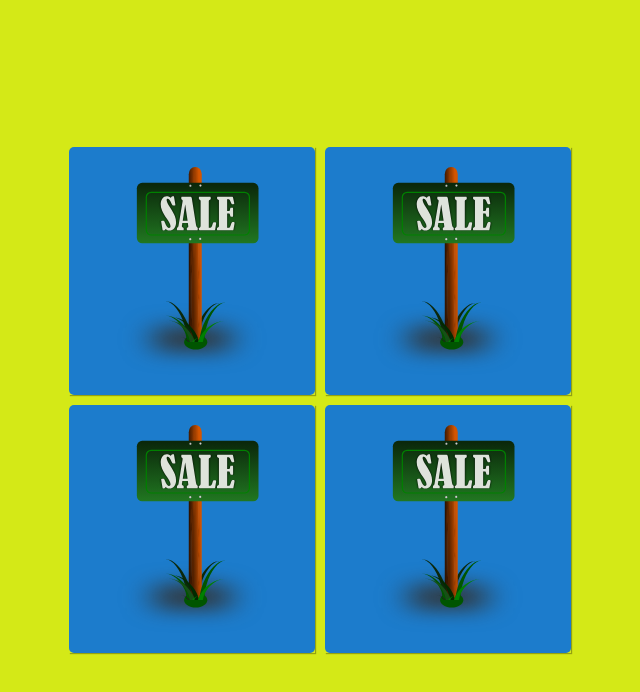
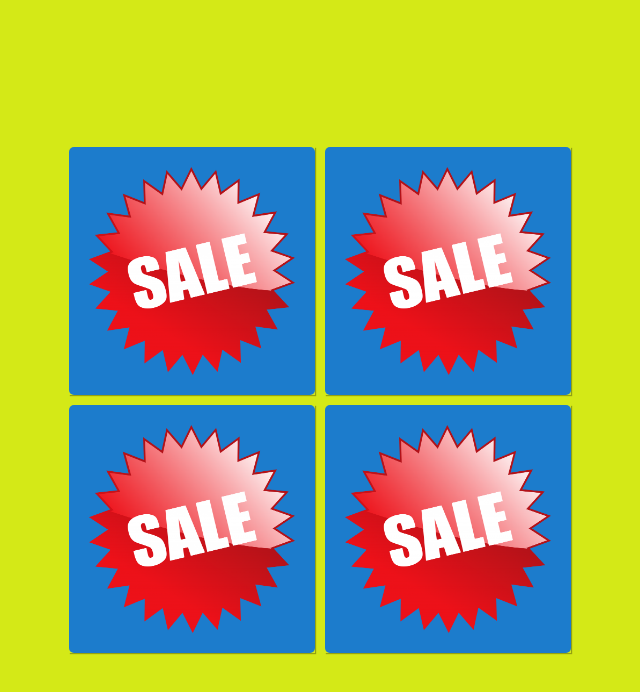
Before and after one commit to Dmitriy-Git/memory_game_js, a plain HTML site: page index.html in a window 1280 px wide. Shown: the whole page, without its empty margins (320-960 px from the left). Drawn offline with Linux system fonts and the light colour scheme.

Commit message:
change img

```diff
--- a/index.html
+++ b/index.html
@@ -10,21 +10,21 @@
 <body>
    <section class="memory-game">
       <div class="memory-card" data-card="1">
-        <img class="front-face" src="./img/laptop-2.svg" alt="Aurelia" />
-        <img class="back-face" src="./img/Sale.svg" alt="JS Badge" />
+        <img class="front-face" src="./img/img1339267283.jpg" alt="JS Badge" />
+        <img class="back-face" src="./img/Sale-Sticker-PNG-File-1-768x773.png" alt="JS Badge" />
       </div>
       <div class="memory-card" data-card="1">
-        <img class="front-face" src="./img/laptop-2.svg" alt="Aurelia" />
-        <img class="back-face" src="./img/Sale.svg" alt="JS Badge" />
+        <img class="front-face" src="./img/img1339267283.jpg"  alt="JS Badge" />
+        <img class="back-face" src="./img/Sale-Sticker-PNG-File-1-768x773.png" alt="JS Badge" />
       </div>
 
       <div class="memory-card" data-card="2">
-        <img class="front-face" src="./img/Handshake_05_Man-Wonam_Jewel.svg" alt="Vue" />
-        <img class="back-face" src="./img/Sale.svg" alt="JS Badge" />
+        <img class="front-face" src="./img/s1200.png" alt="Vue" />
+        <img class="back-face" src="./img/Sale-Sticker-PNG-File-1-768x773.png" alt="JS Badge" />
       </div>
       <div class="memory-card" data-card="2">
-        <img class="front-face" src="./img/Handshake_05_Man-Wonam_Jewel.svg" alt="Vue" />
-        <img class="back-face" src="./img/Sale.svg" alt="JS Badge" />
+        <img class="front-face" src="./img/s1200.png" alt="Vue" />
+        <img class="back-face" src="./img/Sale-Sticker-PNG-File-1-768x773.png" alt="JS Badge" />
       </div>
 
     </section>
--- a/index.js
+++ b/index.js
@@ -68,4 +68,12 @@ const resetBoard = () => {
 }
 
 
+const randomCard = () => {
+  cards.forEach(card => {
+    let randomPos = Math.floor(Math.random() * 12);
+    card.style.order = randomPos;
+  });
+};
+randomCard();
+
 cards.forEach(card => card.addEventListener('click', flipCard));
```
Also changed, not shown: img/Handshake_05_Man-Wonam_Jewel.svg (deleted), img/Sale-Sticker-PNG-File-1-768x773.png (added), img/Sale.svg (deleted), img/img1339267283.jpg (added), img/laptop-2.svg (deleted), img/s1200.png (added).
